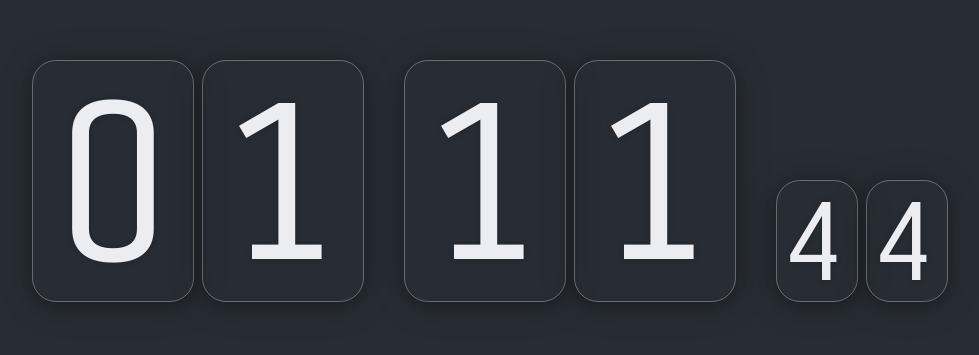
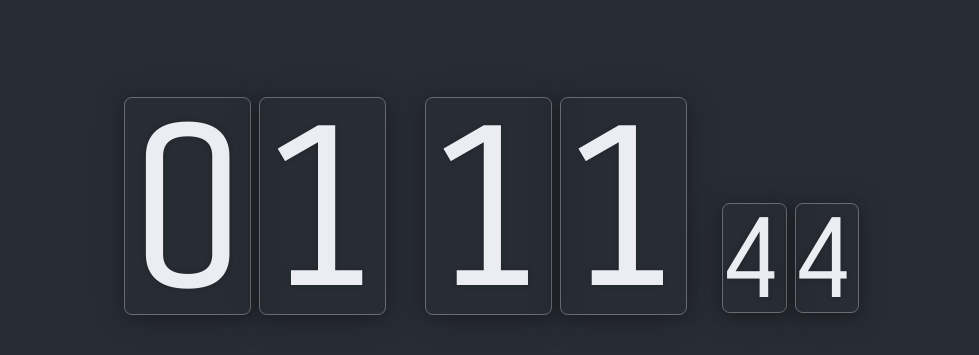
Before and after one commit to dmscode/pages, a plain HTML site: page simple-clock/index.html in a window 1280 px wide. Shown: the part 195-550 px from the top of the page, without its empty margins (150-1129 px from the left). Drawn offline with Linux system fonts and the light colour scheme.

Commit message:
整理代码完善细节

```diff
--- a/simple-clock/index.html
+++ b/simple-clock/index.html
@@ -18,7 +18,7 @@
       margin: 0;
       padding: 0;
       width: 100vw;
-      height: calc(100vh - 48px);
+      height: 100vh;
       font-family: "Unica One";
     }
     body {
@@ -26,6 +26,7 @@
       display: flex;
       justify-content: center;
       align-items: center;
+      overflow: hidden;
     }
     #time {
       display: flex;
@@ -36,30 +37,31 @@
     #time > * {
       display: flex;
       justify-content: center;
-      margin: 0 2vh;
     }
     #time > .second {
       align-items: flex-end;
     }
-    .num, .small-num {
+    .hour,
+    .minute {
+      height: 100%;
+    }
+    .second {
+      width: 17%;
+      height: 100%;
+    }
+    .num {
+      width: 49%;
+      height: 100%;
+      font-weight: 200;
+      line-height: 0.875em;
+      text-align: center;
+      margin: 0;
       border: 1px solid rgba(255, 255, 255, .3);
-      border-radius: 3vh;
-      margin: 0 .5vh;
       box-shadow: 0 3px 12px rgba(0, 0, 0, .2), 0 3px 36px rgba(0, 0, 0, .2);
     }
-    .num {
-      font-size: 30vh;
-      font-weight: 200;
-      line-height: 30vh;
-      width: 20vh;
-      text-align: center;
-    }
     .small-num {
-      font-size: 15vh;
-      font-weight: 200;
-      line-height: 15vh;
-      width: 10vh;
-      height: 15vh;
+      height: 50%;
+      font-size: .5em;
       text-align: center;
     }
     #time > .hidden {
@@ -83,10 +85,19 @@
     </div>
   </div>
   <script>
-    let lastTime = 0
-    const showSecond = !window.location.hash
-    if(!showSecond) document.body.querySelector('#time > .second').classList.add('hidden')
-    const refreshInterval = showSecond ? 1e3 : 6e4
+    /**
+    * 获取网址中的 get 请求参数
+    *
+    * @param {string} key 要查询的参数名称
+    * @param {string} defaultVal 默认值,当未获取到指定参数时返回默认值
+    * @param {string} [url=window.location.search] 输入的网址，默认是当前页面的查询部分。输入的格式和网址查询部分的格式相同（不是完整网址）
+    * @return {*}
+    */
+    const getValinURL = (key, defaultVal, url=window.location.search)=>{
+      const searchParams = new URLSearchParams(url)
+      const val = searchParams.get(key)
+      return val ? val : defaultVal
+    }
     /**
      * 数字两位化
      *
@@ -94,16 +105,22 @@
      * @returns {string} 两位数字的字符串
      */
     const dbNum = num => num>9 ? String(num) : '0'+num
+    /** @type {object} 设置时间数据存储代理，当时间发生改变更新对应的元素 */
+    const timeTemp = new Proxy({}, {
+      set: function(time, key, val){
+        if(time[key]===val) return
+        time[key] = val
+        config.nums[key].innerText = val
+      }
+    })
     /**
      * 将新的时间值更新的元素
      *
      * @param {string} text 时间的值，因为需要对比新旧的时间值，所以必须为字符串类型
      */
-
     const updateTime = text=>{
-      document.body.querySelectorAll('#time .num').forEach((num, index)=>{
-        const n = text[index]
-        if(num.innerText !== n) num.innerText = n
+      text.split('').forEach((num, index)=>{
+        timeTemp[index] = num
       })
     }
     /**
@@ -117,19 +134,61 @@
       const minutes  = dbNum(now.getMinutes())
       const seconds  = dbNum(now.getSeconds())
 
-      updateTime(hours+minutes+seconds)
+      updateTime(hours+minutes+(config.showSecond ? seconds : ''))
     }
+    /**
+     * 时间更新守护函数
+     * 如果与上次更新的时间之间的间隔超过预设值，或者接近更新时间间隔的整倍数（这个条件是为了更新的时间更加精准）
+     * 则触发时间更新
+     */
     const timeDaemon = ()=>{
       const now = +new Date()
-      if(now-lastTime > refreshInterval || now%refreshInterval < 20){
-        console.log(now)
+      if(now-config.lastTime > config.refreshInterval || now%config.refreshInterval < 20){
         getTime()
-        lastTime = now
+        config.lastTime = now
       }
     }
+    /**
+     * 元素尺寸重设函数
+     * 宽高比只是一个大概的比例，计算出一个基准尺寸，并且乘以缩放系数
+     * 修改整体容器的宽、高、字号
+     * 设定小时、分钟的宽度，右侧外补。（这里主要是因为是否显示秒钟而带来的变化）
+     * 设定数字容器的圆角，每一组第 1 个数字元素的右侧外补
+     */
+    const resize = ()=>{
+      const widthFactor = config.showSecond ? 100 : 78
+      const winW = window.innerWidth
+      const winH = window.innerHeight
+      const baseLength = (winW/winH >= widthFactor/32 ? winH/32 : winW/widthFactor)*config.zoom/100
+
+      document.body.querySelector('#time').style.width = baseLength * widthFactor + 'px'
+      document.body.querySelector('#time').style.height = baseLength * 28 + 'px'
+      document.body.querySelector('#time').style.fontSize = baseLength * 32 + 'px'
+
+      document.body.querySelectorAll('#time>.hour, #time>.minute').forEach(e => e.style.with = baseLength*33+ 'px')
+      document.body.querySelector('#time>.hour').style.marginRight = baseLength*5 + 'px'
+      document.body.querySelector('#time>.minute').style.marginRight = config.showSecond ? baseLength*5 + 'px' : 0
+
+      document.body.querySelectorAll('#time .num').forEach(e => e.style.borderRadius = baseLength + 'px')
+      document.body.querySelectorAll('#time .num:first-child').forEach(e => e.style.marginRight = baseLength + 'px')
+    }
+    /** 程序运行时要用到的一些变量 */
+    const config = {
+      lastTime: 0,
+      zoom: Number(getValinURL('zoom', 60)),
+      showSecond: Number(getValinURL('second', 1)),
+      nums: document.body.querySelectorAll('#time .num'),
+    }
+    /** 如果设定不显示秒钟，则将对应的元素隐藏 */
+    if(!config.showSecond) document.body.querySelector('#time > .second').classList.add('hidden')
+    /** 根据是否显示秒钟，设定不同的更新间隔 */
+    config.refreshInterval = config.showSecond ? 1e3 : 6e4
+
+    resize()
     window.addEventListener('load', ()=>{
       window.setInterval(timeDaemon, 10)
     })
+    window.addEventListener('resize', resize)
   </script>
 </body>
 </html>
```
